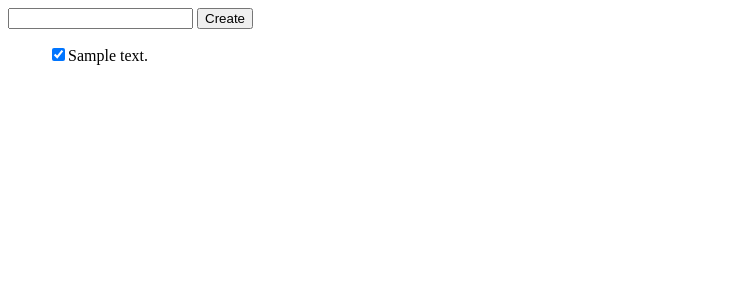
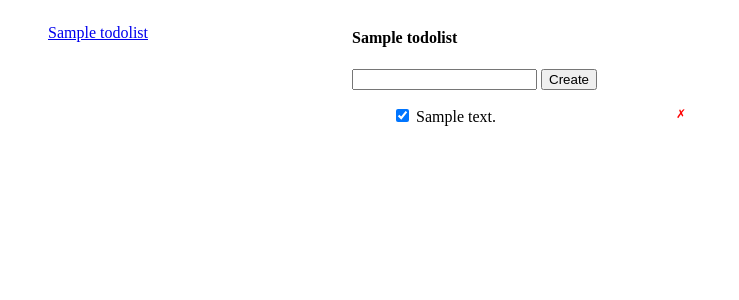
Before and after one commit to Silve1ra/bookshelf, a Flask app: template templates/index.html in a window 1280 px wide. Shown: the top 300 px of the page, without its empty margins (0-739 px from the left). Run offline with Flask 2, Linux system fonts and the light colour scheme; the template is opened without the code that fills it: values that come from a table or form of the project are taken from there, others are empty; tables that the repository leaves empty hold one stand-in row (values such as "Sample post").

Commit message:
feat: lists for todos implemented

```diff
--- a/app.py
+++ b/app.py
@@ -17,14 +17,34 @@ class Todo(db.Model):
   description = db.Column(db.String(), nullable=False)
   completed = db.Column(db.Boolean(), nullable=False, default=False)
 
+  # here is the child model, lets put the foreign key
+  # parent list_id
+  list_id = db.Column(db.Integer, db.ForeignKey('todolists.id'), nullable=False)
+
   def __repr__(self):
-    return f'<Tood {self.id} {self.description}>'
+    return f'<Todo {self.id} {self.description}>'
 
-# db.create_all()
+class TodoList(db.Model):
+  __tablename__ = 'todolists'
+  id = db.Column(db.Integer, primary_key=True)
+  name = db.Column(db.String(), nullable=False)
+
+  # children todos ->  db.relationship('childrenmodel', backref='nameparentshouldbe')
+  todos = db.relationship('Todo', backref='list', lazy=True)
+
+  def __repr__(self):
+   return f'<TodoList {self.id} {self.name}>'
 
 @app.route('/')
 def index():
-  return render_template('index.html', data=Todo.query.order_by('id').all())
+  return redirect(url_for('get_list_todos', list_id=1))
+
+@app.route('/lists/<list_id>')
+def get_list_todos(list_id):
+  todos = Todo.query.filter_by(list_id=list_id).order_by('id').all()
+  lists = TodoList.query.all()
+  active_list = TodoList.query.get(list_id)
+  return render_template('index.html', lists=lists, active_list=active_list, todos=todos)
 
 @app.route('/todos/create', methods=['POST'])
 def create():
@@ -35,6 +55,8 @@ def create():
     todo = Todo(description=description)
     db.session.add(todo)
     db.session.commit()
+    body['id'] = todo.id
+    body['completed'] = todo.completed
     body['description'] = todo.description
   except:
     error=True
@@ -60,3 +82,14 @@ def set_completed(todo_id):
     db.session.close()
 
   return redirect(url_for('index'))
+
+@app.route('/todos/<todo_id>', methods=['DELETE'])
+def delete_todo(todo_id):
+  try:
+    Todo.query.filter_by(id=todo_id).delete()
+    db.session.commit()
+  except:
+    db.session.rollback()
+  finally:
+    db.session.close()
+  return jsonify({ 'success': True })
--- a/templates/index.html
+++ b/templates/index.html
@@ -13,12 +13,43 @@
 
     ul {
       list-style: none;
+      width: 300px;
+    }
+
+    li {
+      clear: both;
+    }
+
+    li button {
+      background-color: transparent;
+      border: none;
+      outline: none;
+      color: red;
+      float: right;
+      cursor: pointer;
+      font-size: 12px;
+    }
+
+    .lists-wrapper, .todos-wrapper {
+      display: inline-block;
+      vertical-align: top;
     }
   </style>
 
 </head>
 <body>
+  <div class="lists-wrapper">
+    <ul id="lists">
+      {% for list in lists %}
+      <li>
+        <a href="/lists/{{ list.id }}">{{ list.name }}</a>
+      </li>
+      {% endfor %}
+    </ul>
+  </div>
 
+  <div class="todos-wrapper">
+    <h4>{{ active_list.name }}</h4>
     <form id="form">
       <input type="text" id="description" name="description">
       <input type="submit" value="Create">
@@ -27,12 +58,30 @@
     <div id="error" class="hidden">Something went wrong!</div>
 
     <ul id="todos">
-    {% for d in data %}
-    <li><input class="check-completed" data-id="{{ d.id }}" type="checkbox" {% if d.completed %} checked {% endif %}>{{ d.description }}</li>
+      {% for todo in todos %}
+      <li>
+        <input class="check-completed" data-id="{{ todo.id }}" type="checkbox" {% if todo.completed %} checked {% endif %}>
+          {{ todo.description }}
+        <button class="delete-button" data-id="{{ todo.id }}">&cross;</button>
+      </li>
       {% endfor %}
     </ul>
+  </div>
 
   <script>
+    // delete
+    const deleteBtns = document.querySelectorAll('.delete-button');
+    for (let i = 0; i < deleteBtns.length; i++) {
+      const btn = deleteBtns[i];
+      btn.onclick = function(e) {
+        const todoId = e.target.dataset['id'];
+        fetch('/todos/' + todoId, {
+          method: 'DELETE'
+        });
+      }
+    }
+
+    // update
     const checkboxes = document.querySelectorAll('.check-completed')
     for (let i = 0; i < checkboxes.length; i++){
       const checkbox = checkboxes[i]
@@ -59,6 +108,7 @@
       }
     }
 
+    // create
     document.getElementById('form').onsubmit = function(e) {
       e.preventDefault();  // prevent from full page refresh
       fetch('/todos/create', {
```
Also changed, not shown: migrations/versions/400eef310af0_.py (added, +36 -0 lines), migrations/versions/9ccd1102122e_.py (added, +32 -0 lines), templates/styles.css (added, +7 -0 lines). Lines whose indentation alone changed are shown as unchanged.
